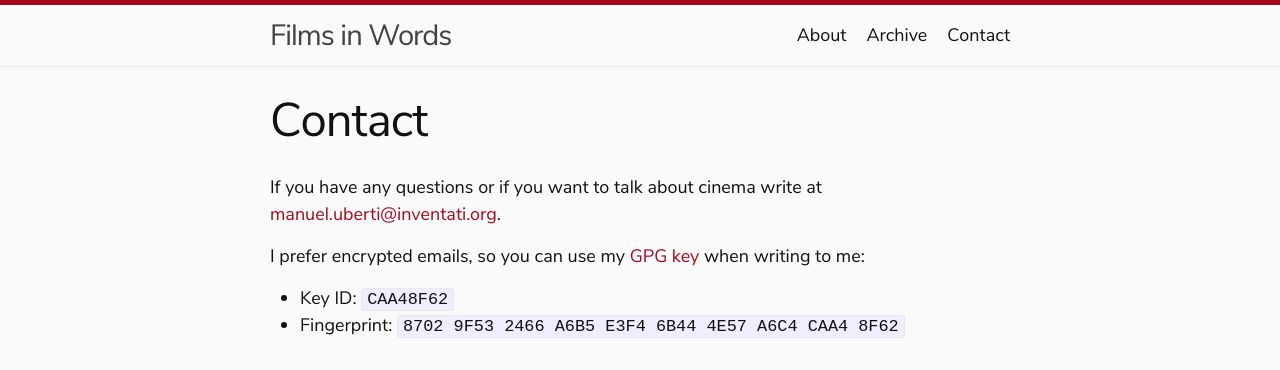
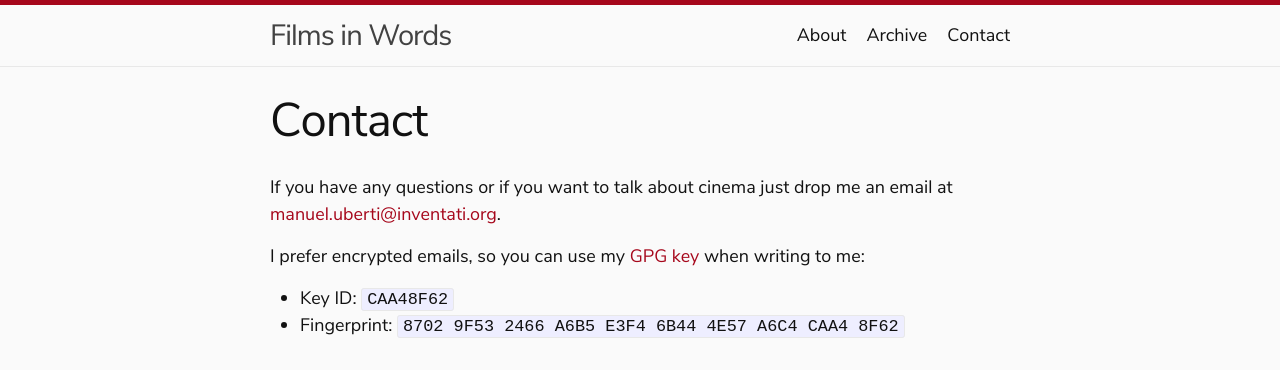
Before and after one commit to manuel-uberti/filmsinwords, a Jekyll site: the page built from contact.md, in a window 1280 px wide. Shown: the top 370 px of the page. Built offline with Jekyll 4.4.1, drawn with Linux system fonts in a browser that asks for light colours.

Commit message:
Rephrase paragraph

```diff
--- a/contact.md
+++ b/contact.md
@@ -4,8 +4,8 @@ title: Contact
 permalink: /contact/
 ---
 
-If you have any questions or if you want to talk about cinema write at
-[manuel.uberti@inventati.org](mailto:manuel.uberti@inventati.org).
+If you have any questions or if you want to talk about cinema just drop me an
+email at [manuel.uberti@inventati.org](mailto:manuel.uberti@inventati.org).
 
 I prefer encrypted emails, so you can use my [GPG
 key](https://github.com/manuel-uberti/filmsinwords/blob/master/pubkey.txt)
```
